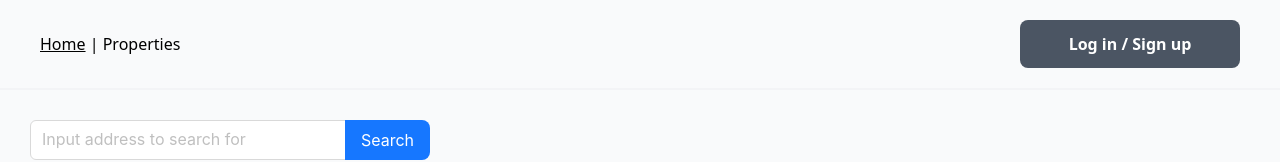
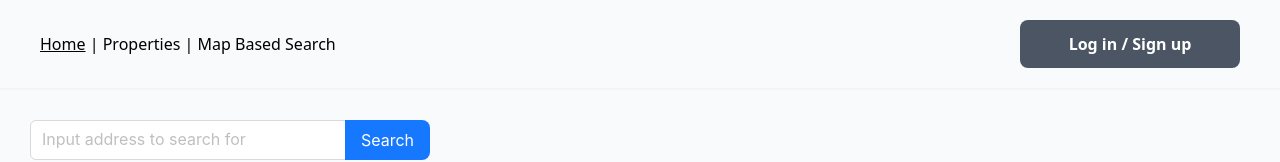
Before and after one commit to gjm826f8/NUS-IT5007-Project, a React app in the folder finalFullProject/: page /#/ in a window 1280 px wide. Shown: the top 162 px of the page. Built offline with nearby package versions, Linux system fonts and the light colour scheme; no server answers.

Commit message:
Add "Map Base Search" to navigation bar and can link to corresponding page  Changes to be committed: 	modified:   finalFullProject/src/NavigationBar.jsx 	modified:   finalFullProject/src/components/RenderRoutes.jsx

```diff
--- a/finalFullProject/src/NavigationBar.jsx
+++ b/finalFullProject/src/NavigationBar.jsx
@@ -9,6 +9,8 @@ function NavigationBar() {
         <Link to="/" className="underline">Home</Link>
         <label> | </label>
         <Link to="/properties">Properties</Link>
+        <label> | </label>
+        <Link to="/map">Map Based Search</Link>
       </div>
       <NavUserService />
     </div>
--- a/finalFullProject/src/components/RenderRoutes.jsx
+++ b/finalFullProject/src/components/RenderRoutes.jsx
@@ -5,6 +5,7 @@ import React from 'react';
 import { Navigate, Route, Routes } from "react-router-dom";
 import { AuthData } from "./AuthWrapper.jsx";
 import { AddProperty, Favorites, History, LandingPage, Login, MyPosts, Properties, ShowProfile } from "/src/pages/";
+import MapBaseSearch from '/src/pages/MapBaseSearch.jsx';
 
 function RenderRoutes() {
     const { auth } = AuthData();
@@ -16,6 +17,7 @@ function RenderRoutes() {
                     <Route exact path="/" element={<LandingPage />} />
                     <Route path="/properties" element={<Properties />} />
                     <Route path="/login" element={<Login />} />
+                    <Route path="/map" element={<MapBaseSearch />} />
                     <Route path='*' element={<Navigate to="/" replace />} />
                 </Routes>
             )
@@ -28,6 +30,7 @@ function RenderRoutes() {
                     <Route path='/profile' element={<ShowProfile />} />
                     <Route path="/favorites" element={<Favorites />} />
                     <Route path="/history" element={<History />} />
+                    <Route path="/map" element={<MapBaseSearch />} />
                     <Route path='*' element={<Navigate to="/" replace />} />
                 </Routes>
             )
@@ -40,6 +43,7 @@ function RenderRoutes() {
                     <Route path='/profile' element={<ShowProfile />} />
                     <Route path="/addproperty" element={<AddProperty />} />
                     <Route path="/myposts" element={<MyPosts />} />
+                    <Route path="/map" element={<MapBaseSearch />} />
                     <Route path='*' element={<Navigate to="/" replace />} />
                 </Routes>
             )
```
